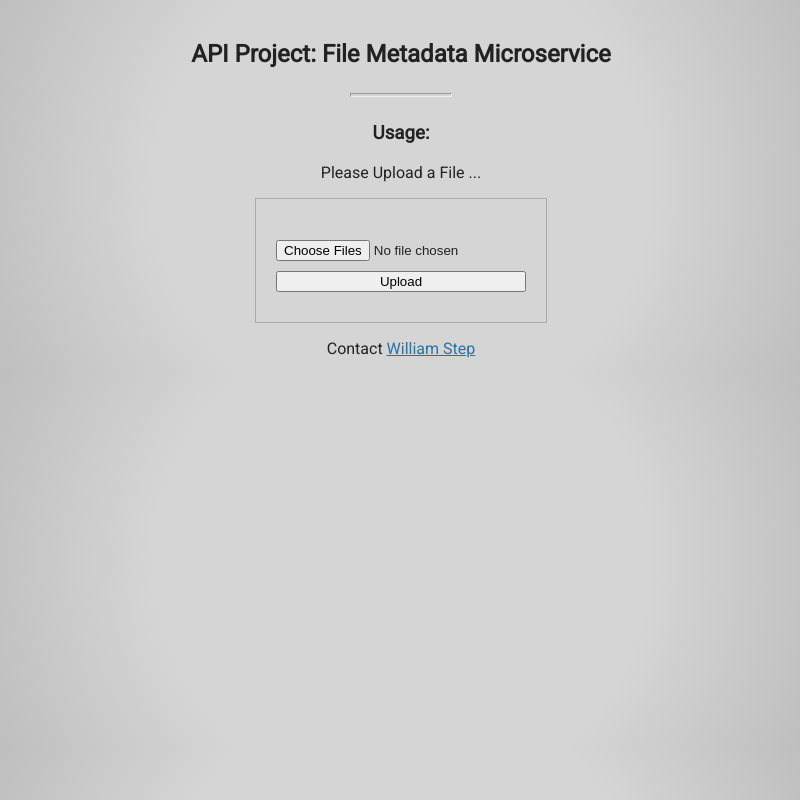
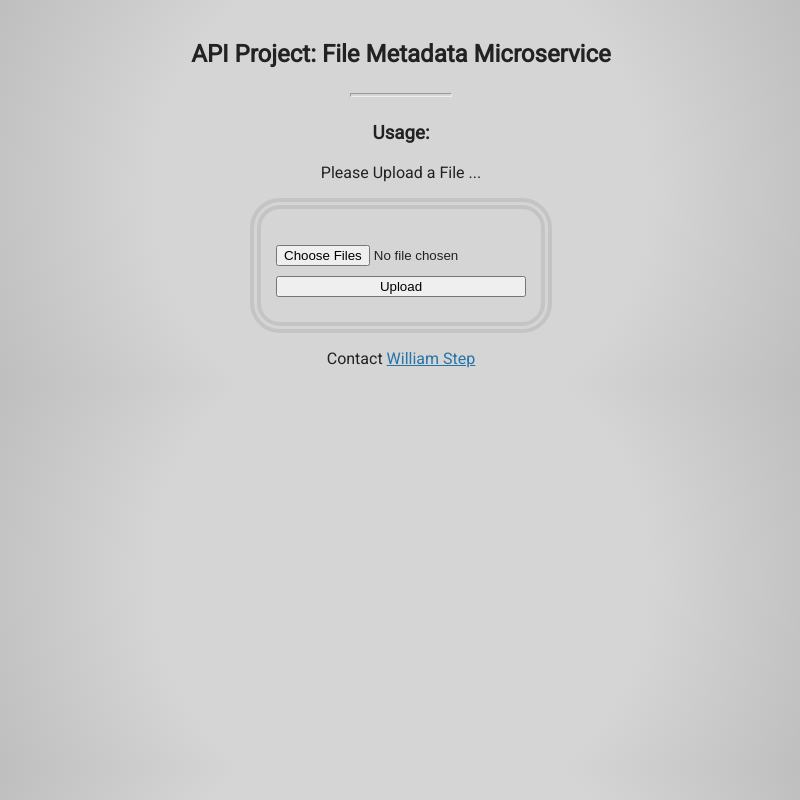
Before and after one commit to will-s-205/fcc-boilerplate-project-filemetadata, a website: page views/index.html in a window 1280 px wide. Shown: the whole page, without its empty margins (239-1039 px from the left). Drawn offline with Linux system fonts and the light colour scheme.

Commit message:
final changes

```diff
--- a/index.js
+++ b/index.js
@@ -11,12 +11,12 @@ app.use('/public', express.static(process.cwd() + '/public'));
 app.use(express.urlencoded({ extended: false }));
 app.use(express.json());
 
-app.get('/', function (req, res) {
+app.get('/', function(req, res) {
   res.sendFile(process.cwd() + '/views/index.html');
 });
 
 const port = process.env.PORT || 3000;
-app.listen(port, function () {
+app.listen(port, function() {
   console.log('Your app is listening on port ' + port);
 });
 
--- a/public/style.css
+++ b/public/style.css
@@ -31,8 +31,9 @@ input#button {
   position:relative;
   margin: auto;
   /* margin-top: 40px; */
-  border: 1px  solid  #aaa;
-  padding: 20px;
+	border: 3mm double rgba(53, 53, 53, 0.1);
+  border-radius: 30px;
+  padding: 15px;
   /* width: 60%; */
   max-width: 250px;
 }
```
